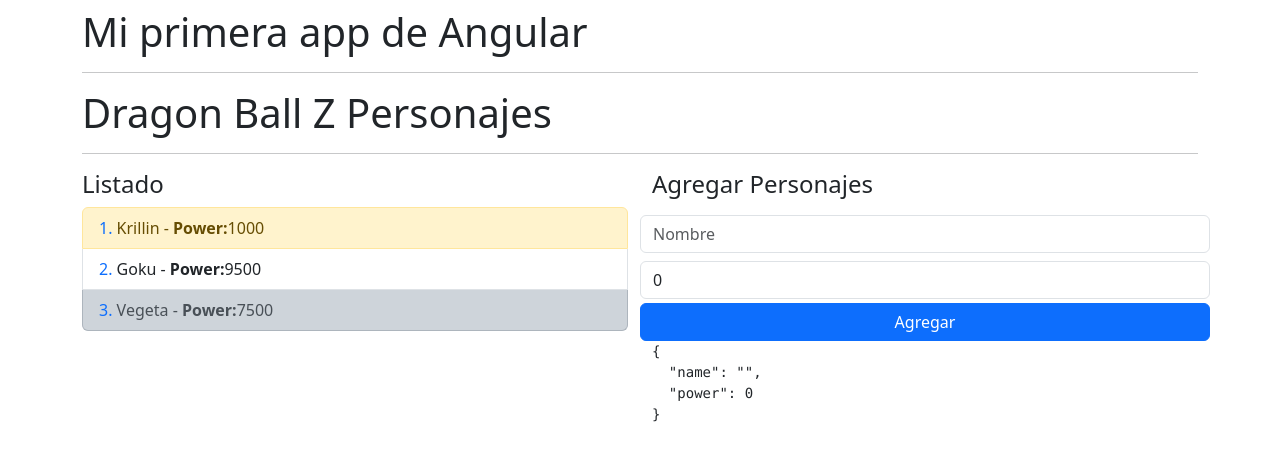
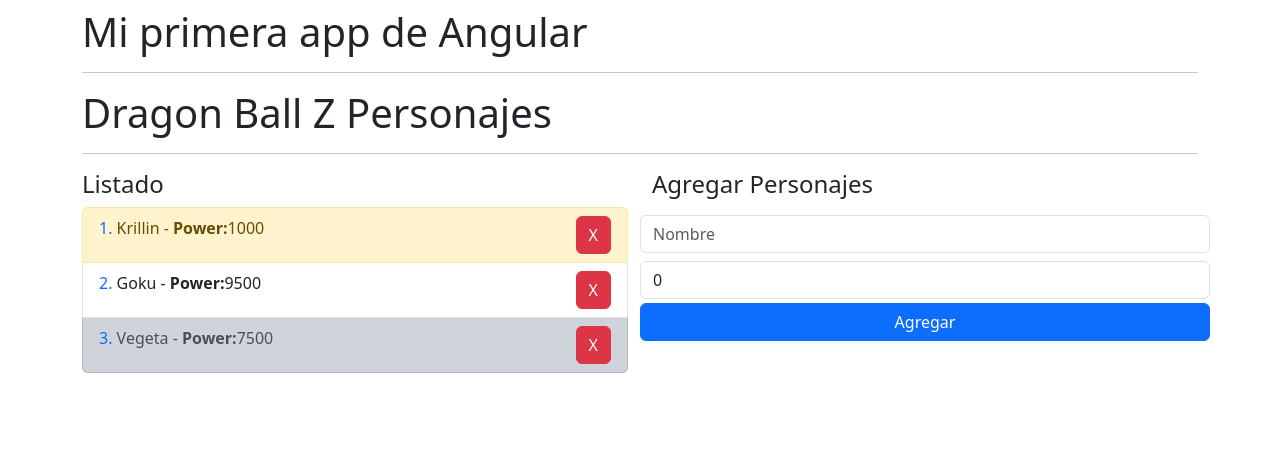
Before and after one commit to CinTutuDev/Dragon-Ball-Z, an Angular app: page / in a window 1280 px wide. Shown: the top 460 px of the page. Built offline with nearby package versions, Linux system fonts and the light colour scheme.

Commit message:
📌 Comunicación(components):borrado de lista con  @Output()

```diff
--- a/src/app/dbz/components/add-character/add-character.component.html
+++ b/src/app/dbz/components/add-character/add-character.component.html
@@ -17,5 +17,5 @@
 
   <button type="submit" class="btn btn-primary mt-1">Agregar</button>
 
-  <pre>{{character | json}}</pre>
+<!--   <pre>{{character | json}}</pre> -->
 </form>
--- a/src/app/dbz/components/list/list.component.html
+++ b/src/app/dbz/components/list/list.component.html
@@ -9,16 +9,20 @@
       let isEven = even;
       let isOdd = odd
     "
-    class="list-group-item"
+    class="list-group-item d-flex justify-content-between align-items: center"
     [ngClass]="{
       'list-group-item-dark': isLast,
       'list-group-item-warning': isEven
     }"
   >
-    <span class="text-primary"> {{ i + 1 }}. </span>
-    <span>{{ character.name }} - </span> <strong> Power:</strong
-    ><span>{{ character.power }}</span>
+    <div>
+      <span class="text-primary"> {{ i + 1 }}. </span>
+      <span>{{ character.name }} - </span>
+      <strong> Power:</strong>
+      <span>{{ character.power }}</span>
+    </div>
 
+    <button class="btn btn-danger" (click)="onDeleteCrharacter(i)">X</button>
     <!--   <span
       ><br />
       Es par: {{ isEven }}</span
--- a/src/app/dbz/components/list/list.component.ts
+++ b/src/app/dbz/components/list/list.component.ts
@@ -1,4 +1,4 @@
-import { Component, Input } from '@angular/core';
+import { Component, EventEmitter, Input, Output } from '@angular/core';
 import { Character } from '../../interfaces/character.interface';
 
 
@@ -15,4 +15,13 @@
     power: 10
   }]
 
+  @Output()
+  public onDeletId: EventEmitter<number> = new EventEmitter();
+
+
+  onDeleteCrharacter(index: number): void{
+    console.log({index});
+    this.onDeletId.emit(index );
+  }
+
 }
--- a/src/app/dbz/pages/main-page.component.html
+++ b/src/app/dbz/pages/main-page.component.html
@@ -3,10 +3,15 @@
 
 <div class="row">
   <div class="col">
-    <bdz-list [characterList]="characters"></bdz-list>
+    <bdz-list
+      [characterList]="characters"
+      (onDeletId)="onDeleteCharacter($event)"
+    ></bdz-list>
   </div>
 
   <div class="col">
-    <dbz-add-character (onNewCharacter)="onNewCharacter($event)"></dbz-add-character>
+    <dbz-add-character
+      (onNewCharacter)="onNewCharacter($event)"
+    ></dbz-add-character>
   </div>
 </div>
--- a/src/app/dbz/pages/main-page.component.ts
+++ b/src/app/dbz/pages/main-page.component.ts
@@ -21,9 +21,11 @@
     },
   ];
 
-  onNewCharacter( character: Character): void{
-    console.log('MainPage');
-    console.log(character);
+  onNewCharacter(character: Character): void {
+    this.characters.push(character);
   }
 
+  onDeleteCharacter(index: number) {
+    this.characters.splice(index, 1);
+  }
 }
```
